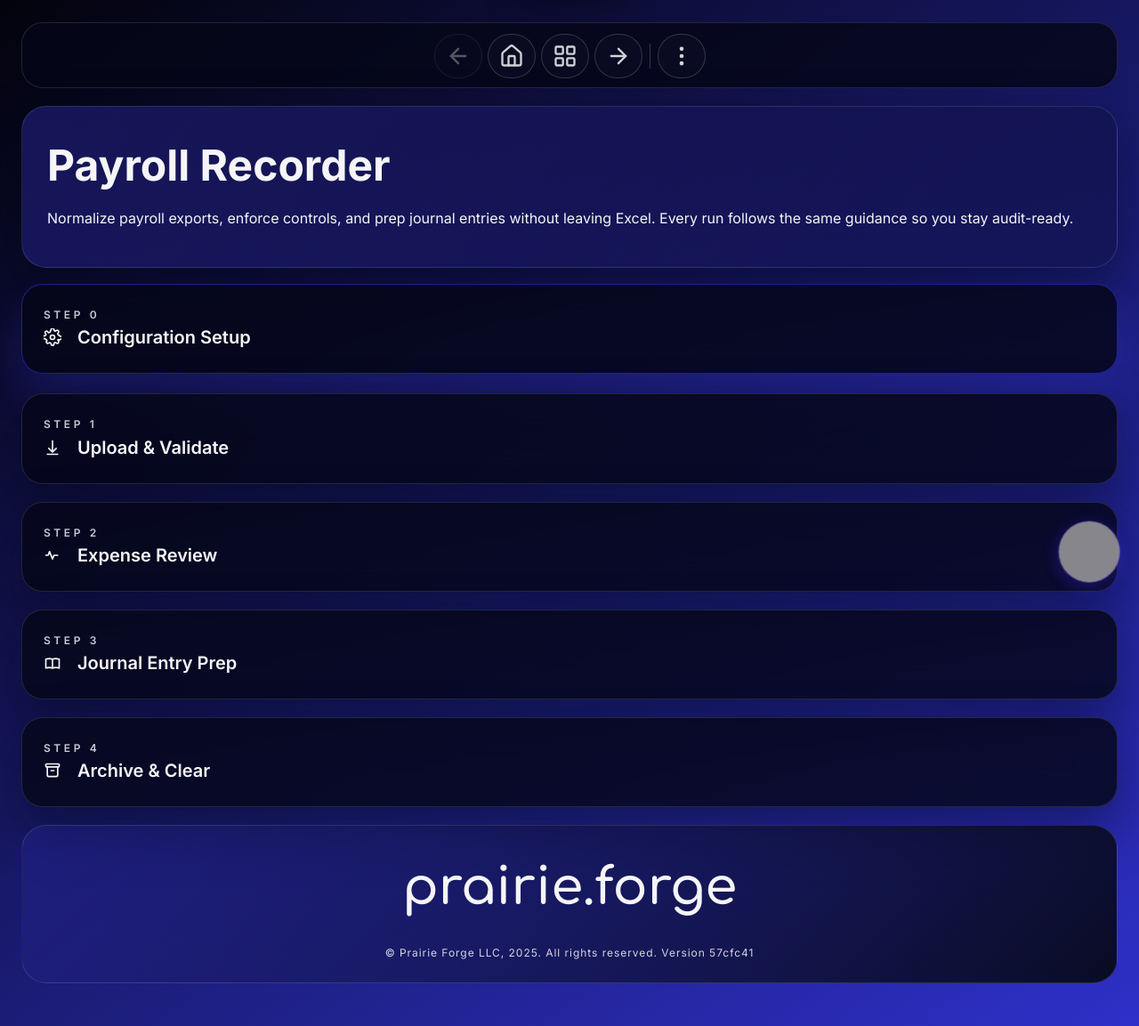
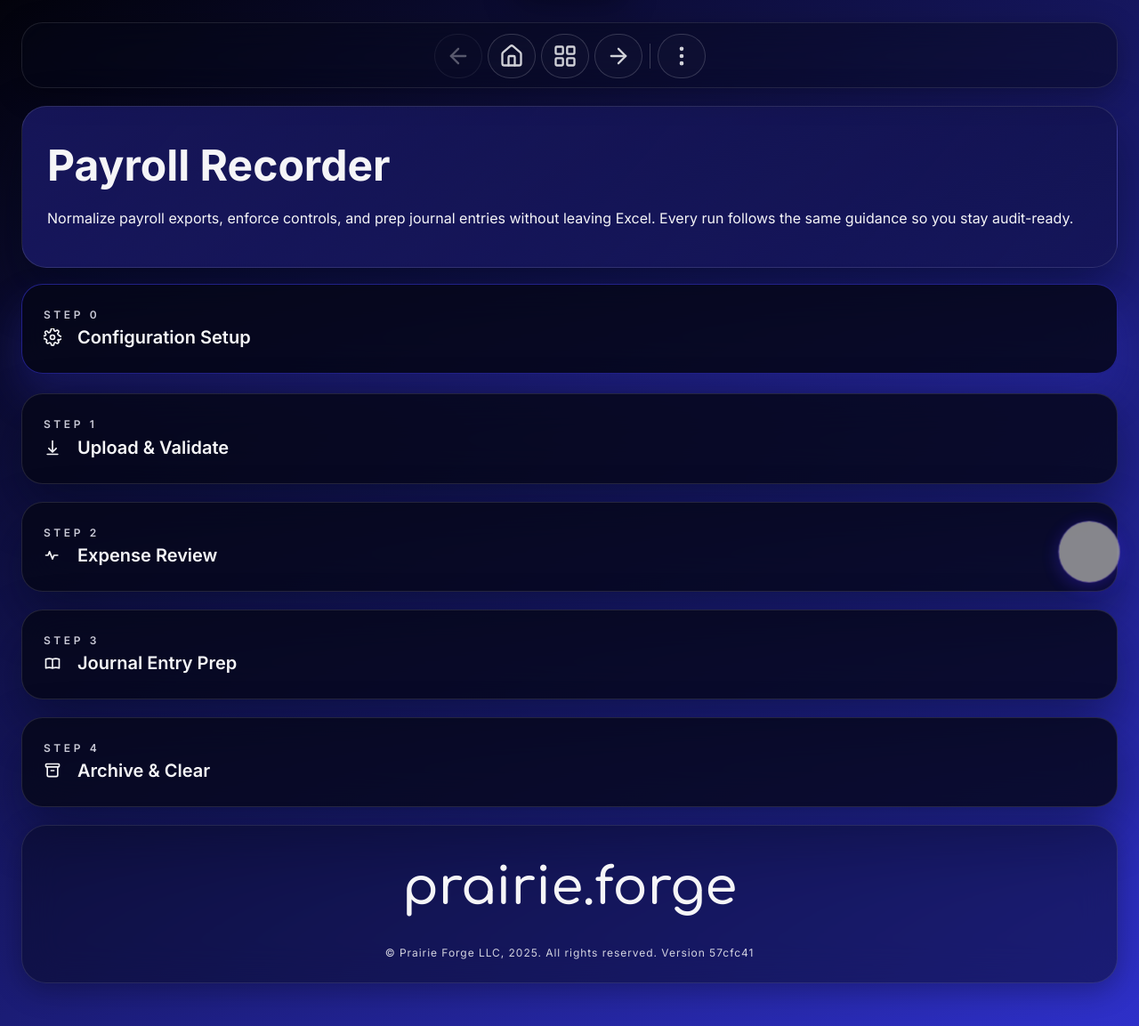
Before and after one commit to prairie-forge-ai/Customer-Tai-Software, a website: page payroll-recorder/index.html in a window 1280 px wide. Shown: the part 124-1277 px from the top of the page at 89% size. Drawn offline with Linux system fonts and the light colour scheme; no server answers; grey boxes are pictures that could not be loaded.

Commit message:
style: Apply glassmorphism effect to banner and footer cards in payroll-recorder

```diff
--- a/payroll-recorder/index.html
+++ b/payroll-recorder/index.html
@@ -11,7 +11,7 @@
 
     <!-- Styles -->
     <link rel="stylesheet" href="../Common/styles.css?v=20260112f" />
-    <link rel="stylesheet" href="styles.css?v=20260112c" />
+    <link rel="stylesheet" href="styles.css?v=20260113a" />
 </head>
 
 <body>
--- a/payroll-recorder/styles.css
+++ b/payroll-recorder/styles.css
@@ -38,12 +38,15 @@ body {
 
 .pf-banner {
     border-radius: 24px;
-    border: 1px solid var(--border-color);
+    border: 1px solid rgba(255, 255, 255, 0.1);
     padding: 12px 14px 10px;
-    background: var(--surface-primary);
+    background: rgba(5, 7, 24, 0.45);
+    backdrop-filter: blur(20px);
+    -webkit-backdrop-filter: blur(20px);
     display: flex;
     flex-direction: column;
     gap: 10px;
+    box-shadow: 0 8px 32px rgba(0, 0, 0, 0.3);
 }
 
 .pf-banner-top {
@@ -823,13 +826,16 @@ body {
 
 .pf-brand-footer {
     border-radius: 28px;
-    border: 1px solid var(--border-color);
+    border: 1px solid rgba(255, 255, 255, 0.1);
     padding: 24px;
-    background: linear-gradient(135deg, rgba(53, 51, 205, 0.22), rgba(6, 9, 21, 0.92));
+    background: rgba(5, 7, 24, 0.45);
+    backdrop-filter: blur(20px);
+    -webkit-backdrop-filter: blur(20px);
     display: flex;
     justify-content: center;
     align-items: center;
     color: var(--text-primary);
+    box-shadow: 0 8px 32px rgba(0, 0, 0, 0.3);
 }
 
 .pf-brand-text {
```
